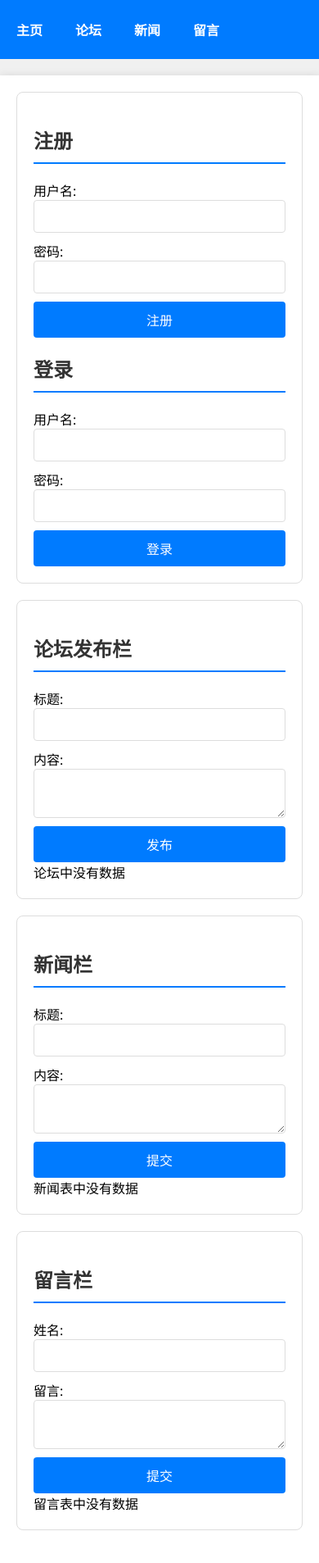
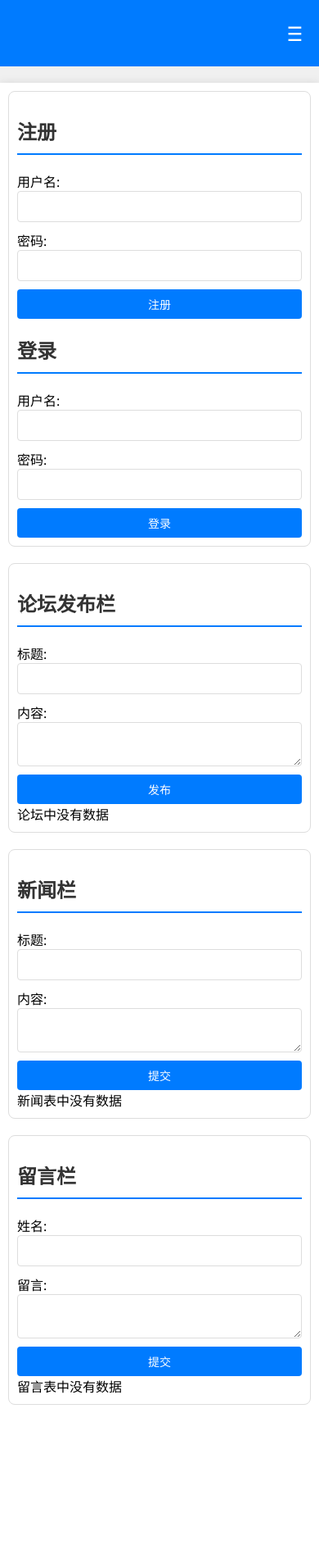
Before and after one commit to dakaca007/django, a PHP site: page / in a window 390 px wide. Shown: the whole page at 82% size. After the commit the page ends 1714 px from the top, so only its background shows below. Run offline with PHP 8.4, Linux system fonts and the light colour scheme; data that the repository does not hold is empty.

Commit message:
Update index.php

```diff
--- a/index.php
+++ b/index.php
@@ -3,6 +3,7 @@
 <head>
     <meta charset="UTF-8">
     <title>主页</title>
+    <meta name="viewport" content="width=device-width, initial-scale=1.0">
     <style>
         body {
             font-family: 'Segoe UI', Tahoma, Geneva, Verdana, sans-serif;
@@ -14,6 +15,7 @@
             overflow: hidden;
             background-color: #007BFF;
             padding: 10px 0;
+            position: relative;
         }
         .navbar a {
             float: left;
@@ -26,6 +28,14 @@
         }
         .navbar a:hover {
             background-color: #0056b3;
+        }
+        .menu-icon {
+            display: none;
+            float: right;
+            padding: 14px 20px;
+            color: white;
+            font-size: 24px;
+            cursor: pointer;
         }
         .container {
             padding: 20px;
@@ -86,7 +96,47 @@
             display: block;
             margin-bottom: 5px;
         }
+        @media (max-width: 600px) {
+            .container {
+                padding: 10px;
+            }
+            .form-container, .forum, .news, .messages {
+                padding: 10px;
+            }
+            form input, form textarea {
+                font-size: 14px;
+            }
+            form button {
+                font-size: 14px;
+                padding: 8px;
+            }
+            .navbar a {
+                float: none;
+                display: none;
+                width: 100%;
+                text-align: left;
+                padding: 10px;
+            }
+            .navbar a.active {
+                display: block;
+            }
+            .menu-icon {
+                display: block;
+            }
+        }
     </style>
+    <script>
+        function toggleMenu() {
+            const links = document.querySelectorAll('.navbar a');
+            for (let link of links) {
+                if (link.style.display === 'block') {
+                    link.style.display = 'none';
+                } else {
+                    link.style.display = 'block';
+                }
+            }
+        }
+    </script>
 </head>
 <body>
     <div class="navbar">
@@ -94,6 +144,7 @@
         <a href="#forum">论坛</a>
         <a href="#news">新闻</a>
         <a href="#messages">留言</a>
+        <div class="menu-icon" onclick="toggleMenu()">&#9776;</div>
     </div>
 
     <div class="container">
```
